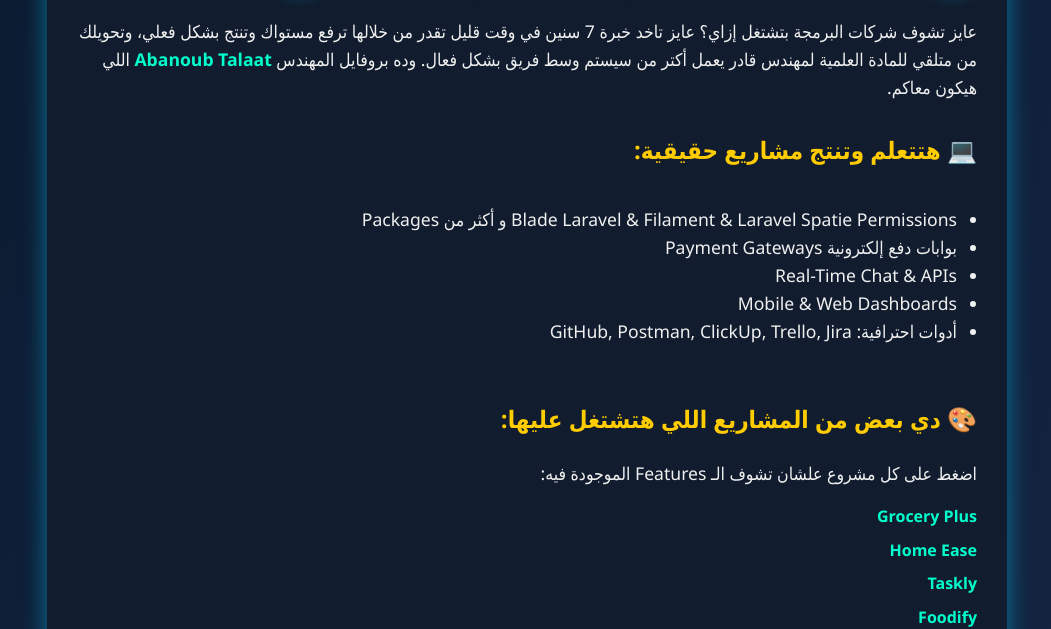
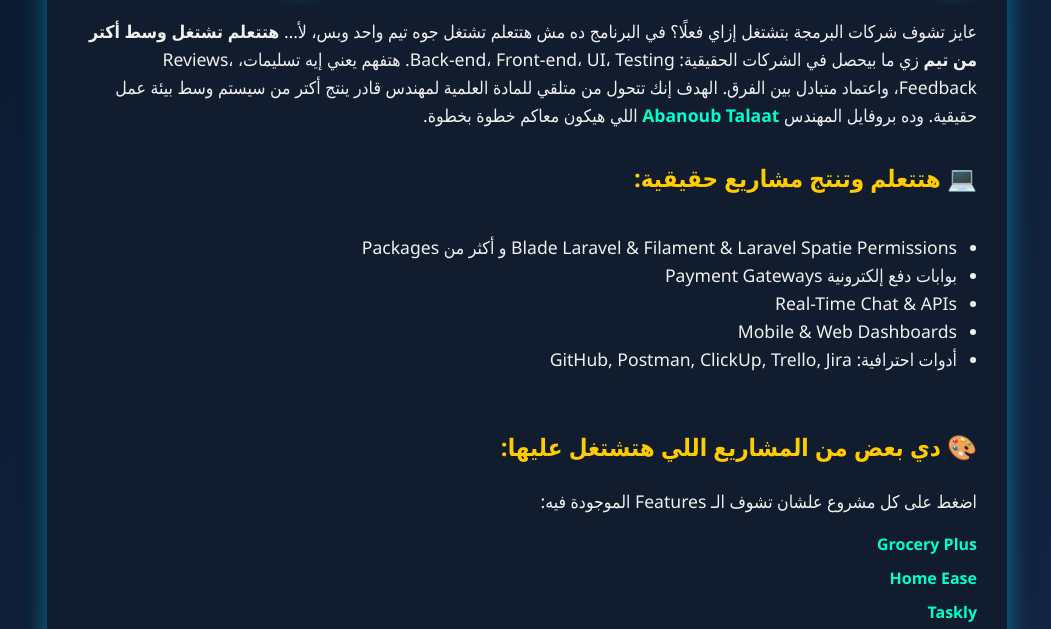
Before and after one commit to abanoubtalaatr/huma-volve-pricing, a plain HTML site: page index.html in a window 1280 px wide. Shown: the part 174-803 px from the top of the page, without its empty margins (113-1164 px from the left). Drawn offline with Linux system fonts and the light colour scheme.

Commit message:
Update index.html

```diff
--- a/index.html
+++ b/index.html
@@ -116,7 +116,7 @@
 <body>
 <div class="container">
     <h1>🔥 PHP & Laravel Mentorship 🔥</h1>
-    <p>عايز تشوف شركات البرمجة بتشتغل إزاي؟ عايز تاخد خبرة 7 سنين في وقت قليل تقدر من خلالها ترفع مستواك وتنتج بشكل فعلي، وتحويلك من متلقي للمادة العلمية لمهندس قادر يعمل أكتر من سيستم وسط فريق بشكل فعال. وده بروفايل المهندس <a href="https://www.linkedin.com/in/abanoub-talaat/" target="_blank">Abanoub Talaat</a> اللي هيكون معاكم.</p>
+    <p>عايز تشوف شركات البرمجة بتشتغل إزاي فعلًا؟ في البرنامج ده مش هتتعلم تشتغل جوه تيم واحد وبس، لأ… <strong>هتتعلم تشتغل وسط أكتر من تيم</strong> زي ما بيحصل في الشركات الحقيقية: Back-end، Front-end، UI، Testing. هتفهم يعني إيه تسليمات، Reviews، Feedback، واعتماد متبادل بين الفرق. الهدف إنك تتحول من متلقي للمادة العلمية لمهندس قادر ينتج أكتر من سيستم وسط بيئة عمل حقيقية. وده بروفايل المهندس <a href="https://www.linkedin.com/in/abanoub-talaat/" target="_blank">Abanoub Talaat</a> اللي هيكون معاكم خطوة بخطوة.</p>
 
     <h2>💻 هتتعلم وتنتج مشاريع حقيقية:</h2>
     <ul>
```
